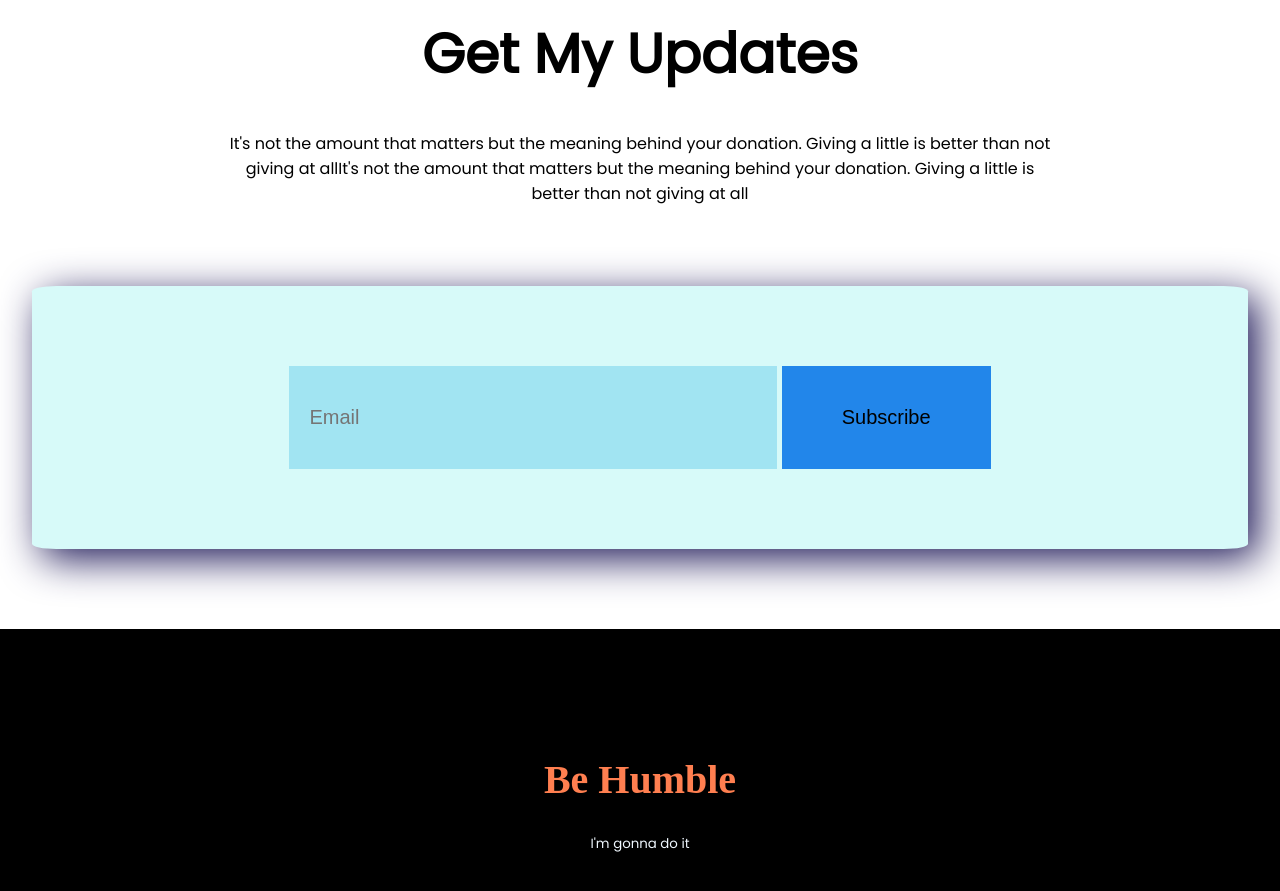
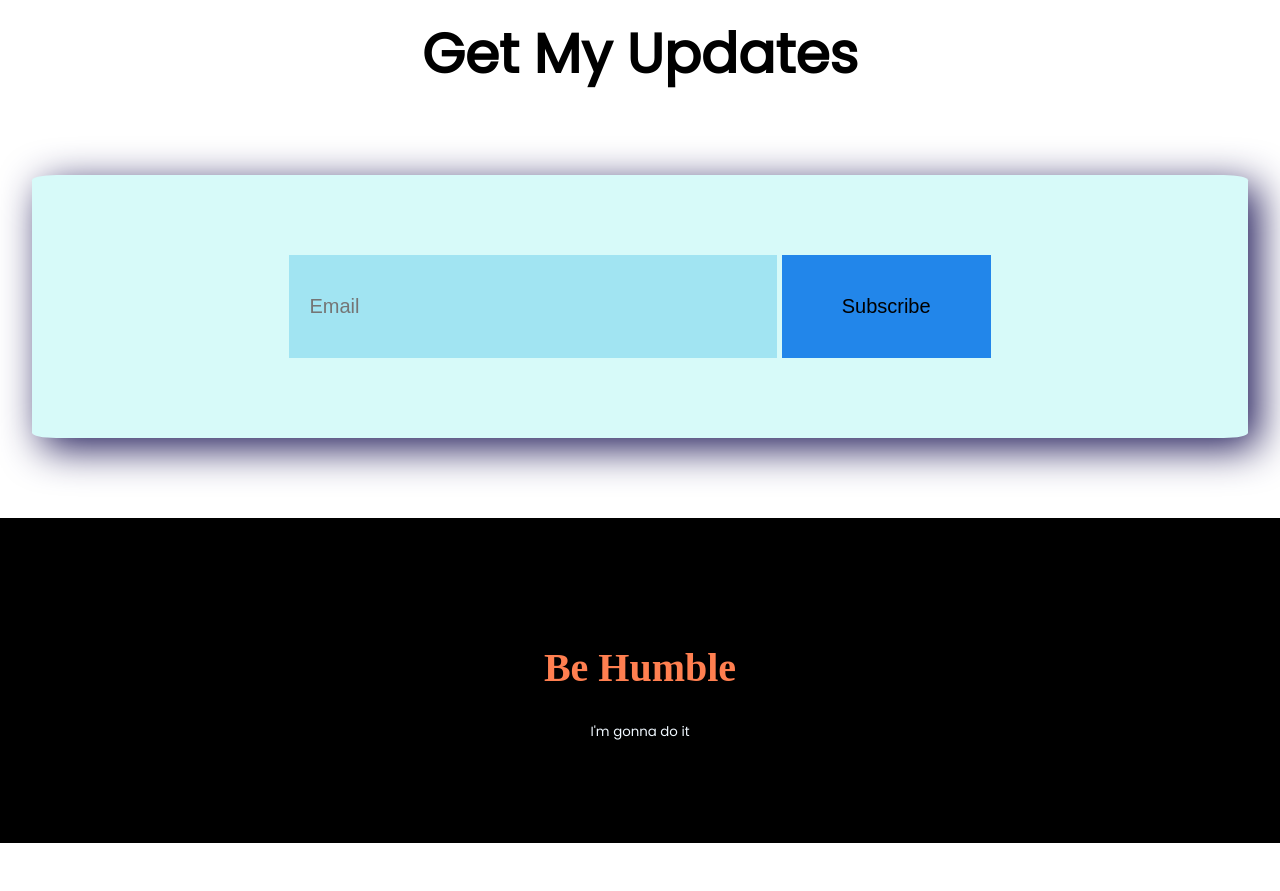
Before and after one commit to MarajTr/Donate-repo, a plain HTML site: page index.html in a window 1280 px wide. Shown: the part 6300-7191 px from the top of the page. After the commit the page ends 7143 px from the top, so only its background shows below. Drawn offline with Linux system fonts and the light colour scheme.

Commit message:
commit assiment

```diff
--- a/index.html
+++ b/index.html
@@ -149,10 +149,7 @@
     </section>
     <!-- Update by Email part -->
     <h1 class="updates">Get My Updates</h1>
-    <p class="uptate_para">
-        It's not the amount that matters but the meaning behind your donation. Giving a little is better than not giving
-        at allIt's not the amount that matters but the meaning behind your donation. Giving a little is better than not
-        giving at all
+
     </p>
     <form action="www.google.com">
         <input type="email" name="" id="" placeholder="Email" class="email-section">
--- a/style.css
+++ b/style.css
@@ -292,9 +292,3 @@ footer h1 {
     font-size: 40px;
     font-family: caviet;
 }
-
-.uptate_para {
-    text-align: center;
-    padding-left: 220px;
-    padding-right: 220px;
-}
```
